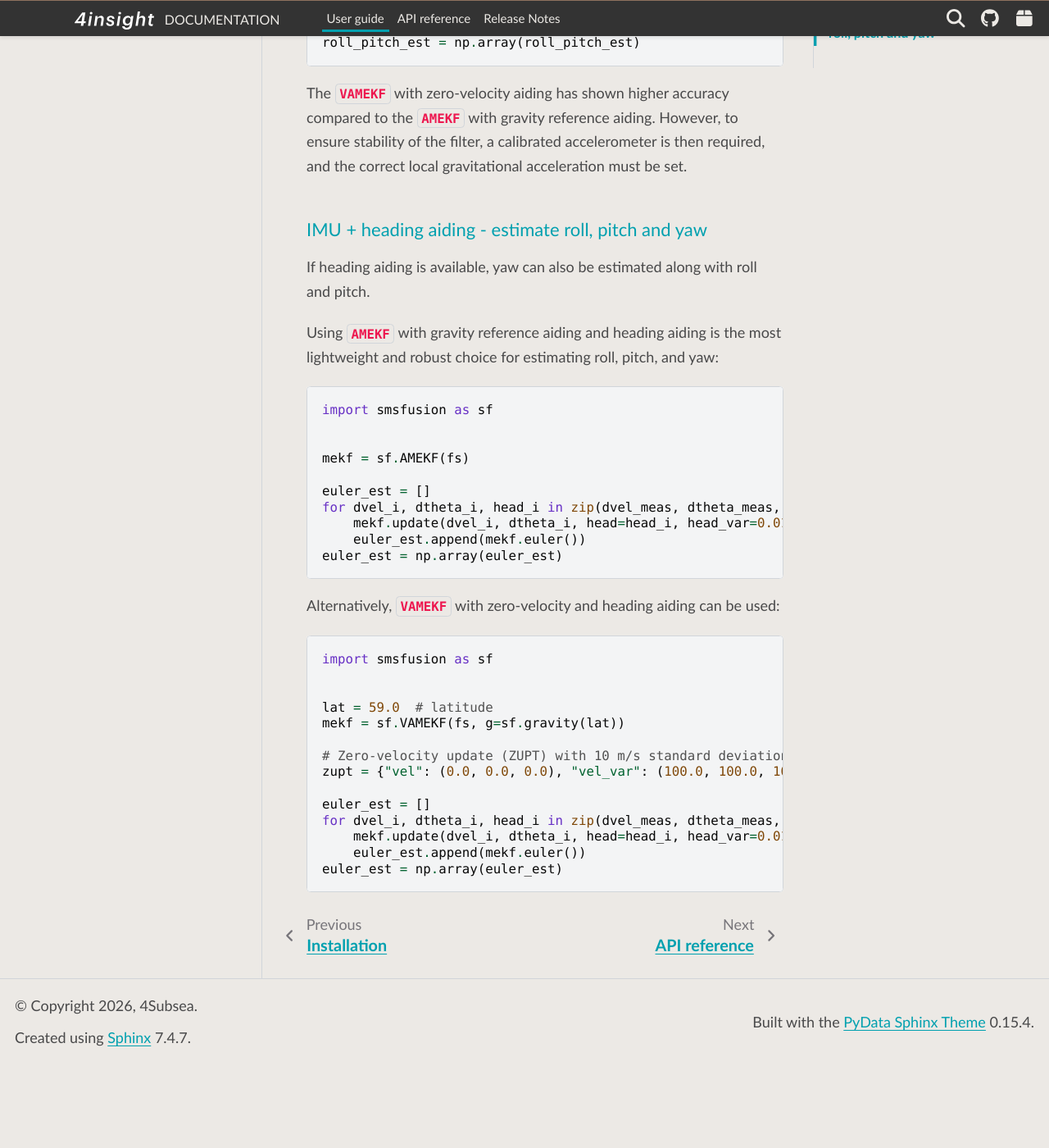
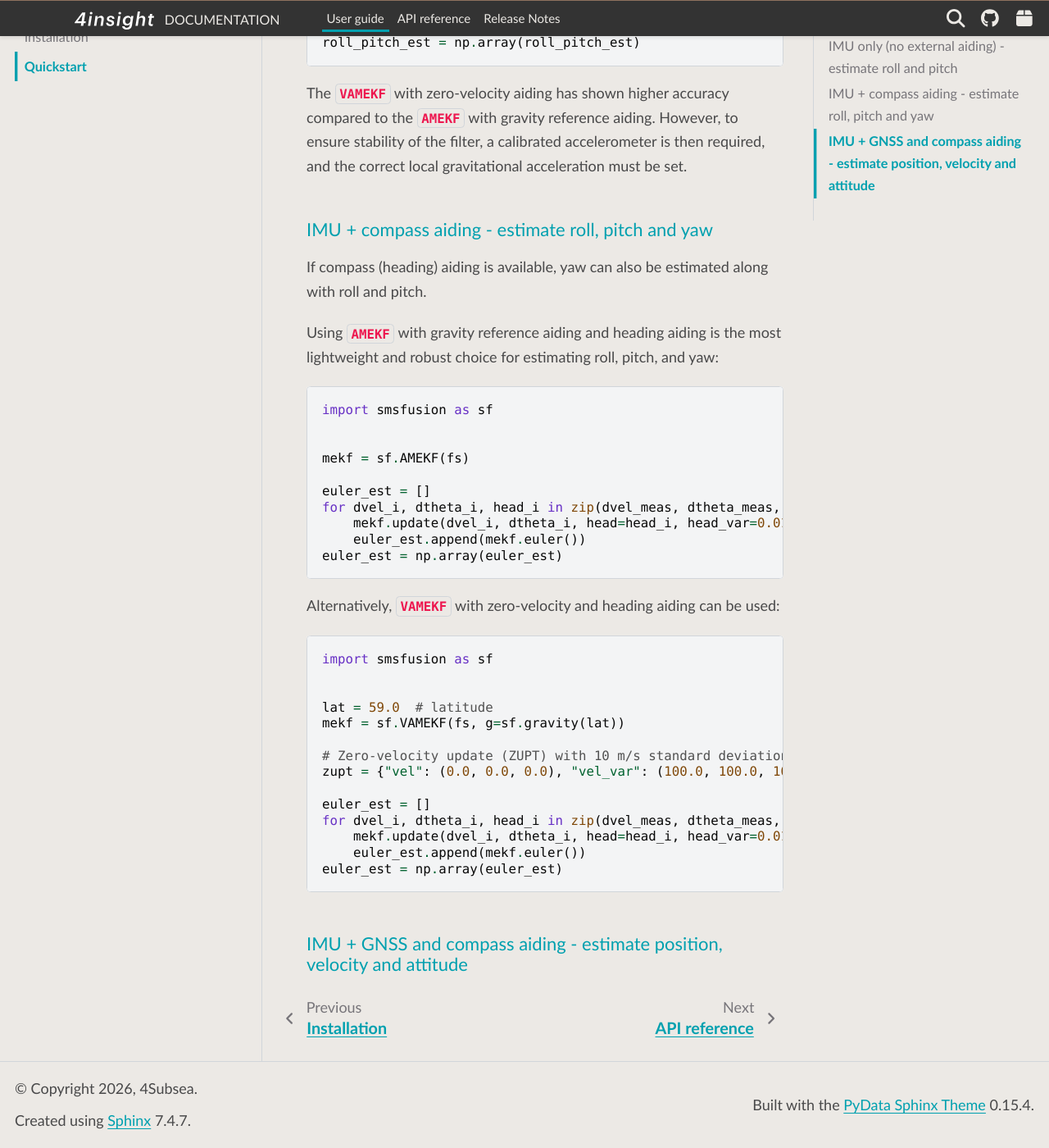
Before and after one commit to 4Subsea/smsfusion-python, a Sphinx documentation site: the page built from docs/user_guide/quickstart.rst, in a window 1280 px wide and 1400 px high, scrolled down 3518 px. Shown: the whole window at 82% size. Built offline with Sphinx 7.4.7 and the PyData theme 0.15.4, drawn with Linux system fonts in a browser that asks for light colours; before the commit the page ends 4817 px from its top, so only the background shows below that.

Commit message:
some changes

```diff
--- a/docs/user_guide/quickstart.rst
+++ b/docs/user_guide/quickstart.rst
@@ -148,9 +148,10 @@ to ensure stability of the filter, a calibrated accelerometer is then required,
 and the correct local gravitational acceleration must be set.
 
 
-IMU + heading aiding - estimate roll, pitch and yaw
+IMU + compass aiding - estimate roll, pitch and yaw
 ---------------------------------------------------
-If heading aiding is available, yaw can also be estimated along with roll and pitch.
+If compass (heading) aiding is available, yaw can also be estimated along with
+roll and pitch.
 
 Using :class:`~smsfusion.AMEKF` with gravity reference aiding and heading aiding
 is the most lightweight and robust choice for estimating roll, pitch, and yaw:
@@ -187,3 +188,7 @@ can be used:
         mekf.update(dvel_i, dtheta_i, head=head_i, head_var=0.01**2, **zupt)
         euler_est.append(mekf.euler())
     euler_est = np.array(euler_est)
+
+
+IMU + GNSS and compass aiding - estimate position, velocity and attitude
+------------------------------------------------------------------------
```
